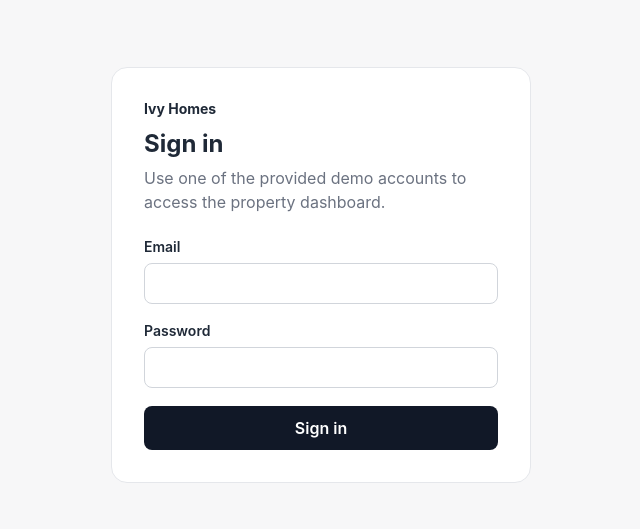
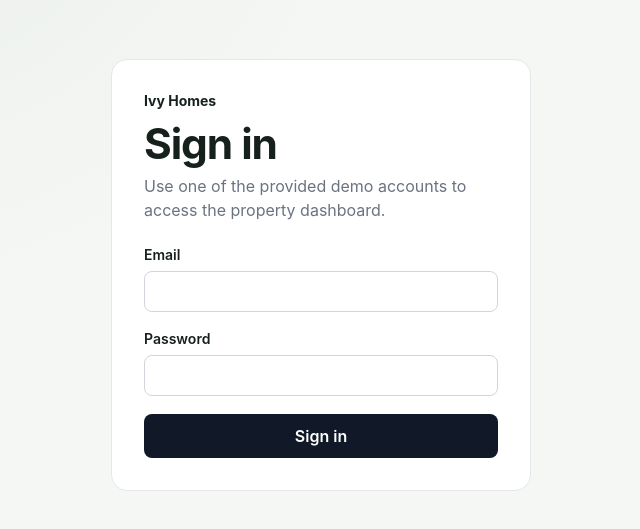
Before and after one commit to vaibhavi466/ivy-homes-assignment, a React (Vite) app in the folder frontend/: page /login in a window 1280 px wide. Shown: the part 125-654 px from the top of the page, without its empty margins (319-959 px from the left). Built offline with nearby package versions, Linux system fonts and the light colour scheme; no server answers.

Commit message:
style: establish premium visual design system

```diff
--- a/frontend/src/index.css
+++ b/frontend/src/index.css
@@ -5,24 +5,118 @@
 :root {
   font-family:
     Inter,
+    ui-sans-serif,
     system-ui,
     -apple-system,
     BlinkMacSystemFont,
     "Segoe UI",
     sans-serif;
-  color: #1f2937;
-  background: #f7f7f8;
+
+  font-synthesis: none;
+  text-rendering: optimizeLegibility;
+
+  --color-bg: #f5f7f4;
+  --color-bg-subtle: #f9faf8;
+
+  --color-surface: #ffffff;
+  --color-surface-hover: #fbfcfb;
+
+  --color-text: #17211c;
+  --color-text-secondary: #66716b;
+  --color-text-muted: #89928d;
+
+  --color-brand: #174c3c;
+  --color-brand-hover: #103a2e;
+  --color-brand-soft: #e8f2ed;
+  --color-brand-border: #cfe3d9;
+
+  --color-border: #e1e7e3;
+  --color-border-strong: #cbd5ce;
+
+  --color-success: #177245;
+  --color-success-soft: #eaf7ef;
+
+  --color-warning: #a16207;
+  --color-warning-soft: #fff7e6;
+
+  --color-danger: #b42318;
+  --color-danger-soft: #fff0ee;
+
+  --color-info: #315efb;
+  --color-info-soft: #eef3ff;
+
+  --radius-sm: 8px;
+  --radius-md: 12px;
+  --radius-lg: 16px;
+  --radius-xl: 22px;
+
+  --shadow-xs:
+    0 1px 2px rgba(20, 32, 25, 0.04);
+
+  --shadow-sm:
+    0 1px 3px rgba(20, 32, 25, 0.05),
+    0 6px 16px rgba(20, 32, 25, 0.035);
+
+  --shadow-md:
+    0 2px 4px rgba(20, 32, 25, 0.04),
+    0 12px 32px rgba(20, 32, 25, 0.07);
+
+  --shadow-lg:
+    0 8px 16px rgba(20, 32, 25, 0.05),
+    0 24px 60px rgba(20, 32, 25, 0.1);
+
+  --transition-fast: 140ms ease;
+  --transition-base: 200ms ease;
+
+  color: var(--color-text);
+  background: var(--color-bg);
+}
+
+html {
+  background: var(--color-bg);
 }
 
 body {
   margin: 0;
   min-width: 320px;
   min-height: 100vh;
+
+  color: var(--color-text);
+
+  background:
+    radial-gradient(
+      circle at 15% -10%,
+      rgba(23, 76, 60, 0.055),
+      transparent 32rem
+    ),
+    var(--color-bg);
+
+  -webkit-font-smoothing: antialiased;
+  -moz-osx-font-smoothing: grayscale;
 }
 
 button,
-input {
+input,
+select,
+textarea {
   font: inherit;
+}
+
+button,
+a,
+input,
+select {
+  transition:
+    background-color var(--transition-fast),
+    border-color var(--transition-fast),
+    color var(--transition-fast),
+    box-shadow var(--transition-fast),
+    transform var(--transition-fast);
+}
+
+::selection {
+  background: var(--color-brand-soft);
+  color: var(--color-brand);
 }
 
 button {
@@ -70,9 +164,27 @@ button {
   background: #ffffff;
 }
 
+h1,
+h2,
+h3 {
+  color: var(--color-text);
+  letter-spacing: -0.025em;
+}
+
 h1 {
   margin: 0;
-  padding: 24px;
+  padding: 0;
+  font-size: clamp(2rem, 4vw, 2.65rem);
+  line-height: 1.08;
+  font-weight: 700;
+}
+
+h2 {
+  letter-spacing: -0.02em;
+}
+
+p {
+  text-wrap: pretty;
 }
 
 .login-page {
@@ -932,7 +1044,7 @@ h1 {
 }
 
 :focus-visible {
-  outline: 3px solid #2563eb;
+  outline: 3px solid rgba(23, 76, 60, 0.28);
   outline-offset: 3px;
 }
 
```
